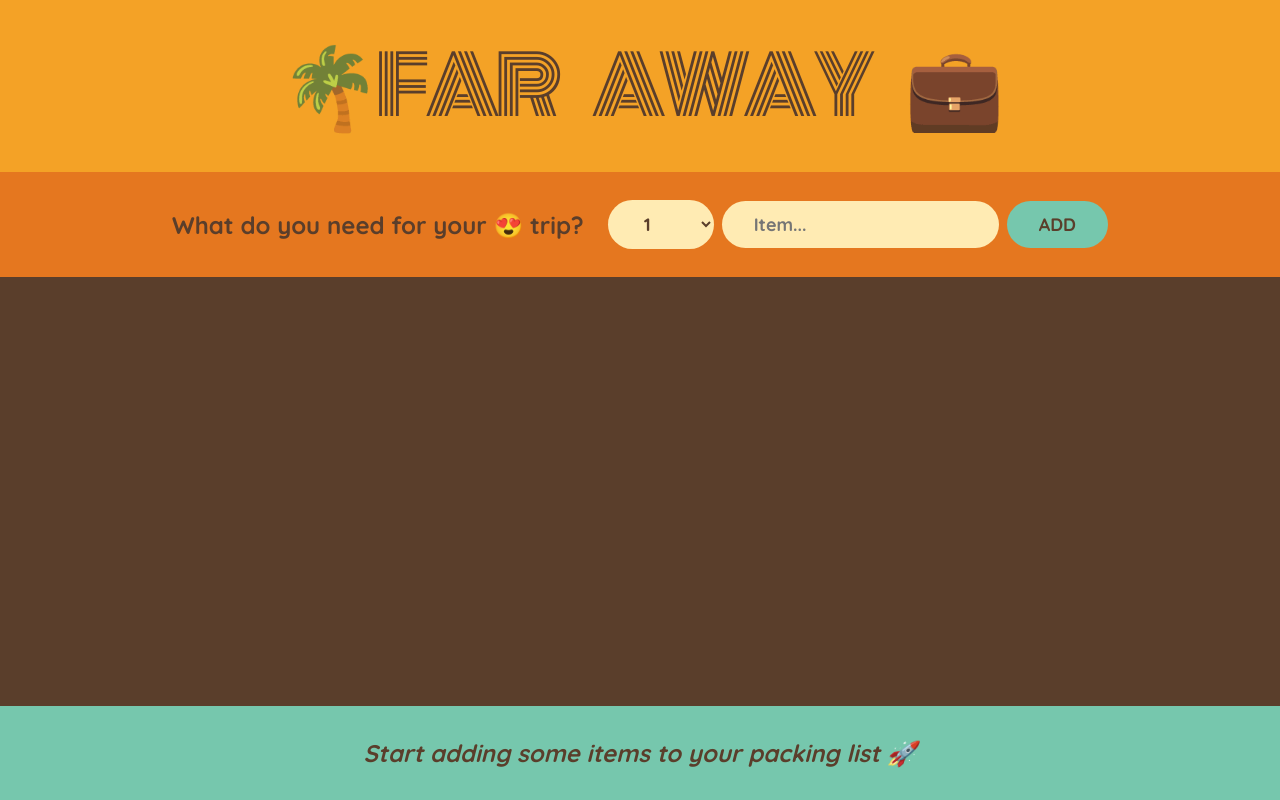
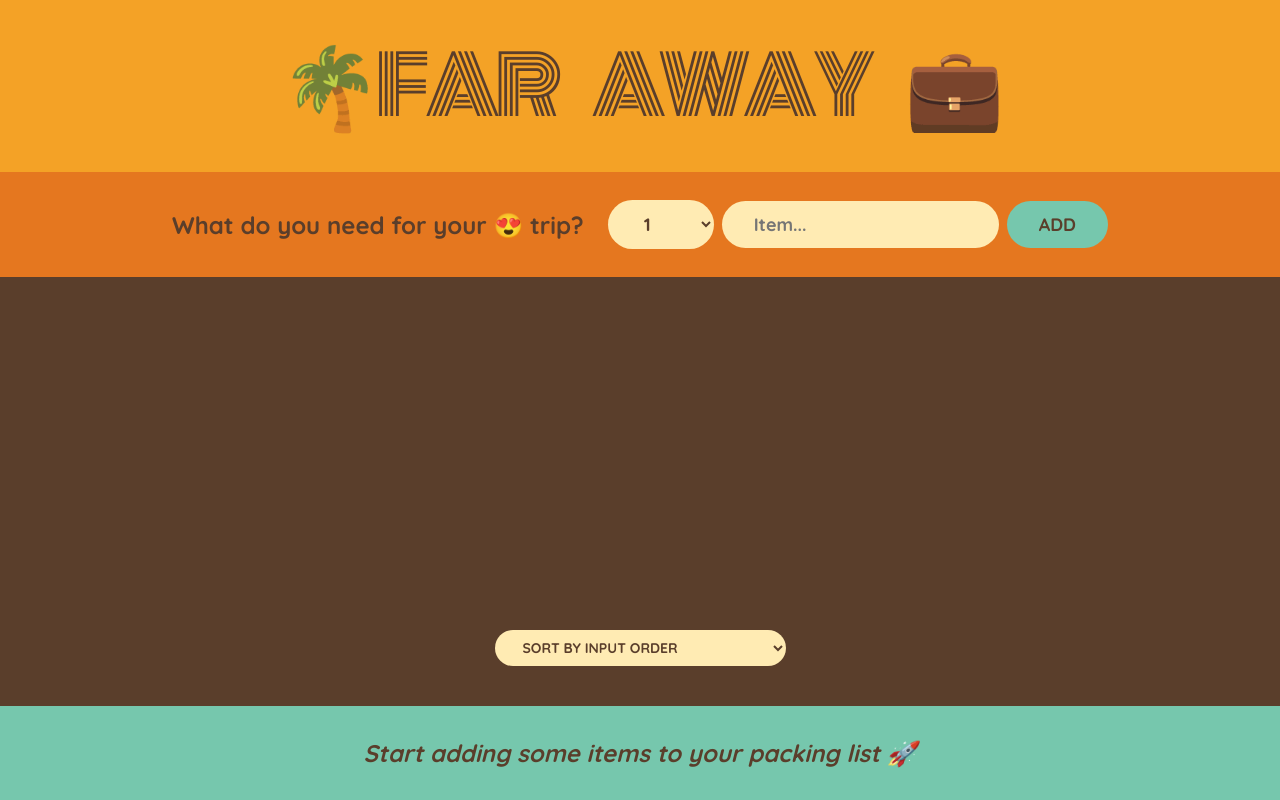
Before and after one commit to januzovic/React-practise, a React (Create React App) app: page / in a window 1280 px wide. Built offline with nearby package versions, Linux system fonts and the light colour scheme.

Commit message:
Added sortBy logic

```diff
--- a/src/App.js
+++ b/src/App.js
@@ -87,10 +87,27 @@
 }
 
 function PackingList({ items, onDeleteItem, onToggleItem }) {
+  const [sortBy, setSortBy] = useState('input');
+
+  let sortedItems;
+
+  if (sortBy === 'input') sortedItems = items;
+
+  if (sortBy === 'description') {
+    sortedItems = items
+      .slice()
+      .sort((a, b) => a.description.localeCompare(b.description));
+  }
+
+  if (sortBy === 'packed')
+    sortedItems = items
+      .slice()
+      .sort((a, b) => Number(a.packed) - Number(b.packed));
+
   return (
     <div className='list'>
       <ul>
-        {items.map((item) => (
+        {sortedItems.map((item) => (
           <Item
             item={item}
             onDeleteItem={onDeleteItem}
@@ -99,6 +116,13 @@
           />
         ))}
       </ul>
+      <div className='actions'>
+        <select value={sortBy} onChange={(e) => setSortBy(e.target.value)}>
+          <option value='input'>Sort by input order</option>
+          <option value='description'>Sort by description order</option>
+          <option value='packed'>Sort by packed status order</option>
+        </select>
+      </div>
     </div>
   );
 }
```
